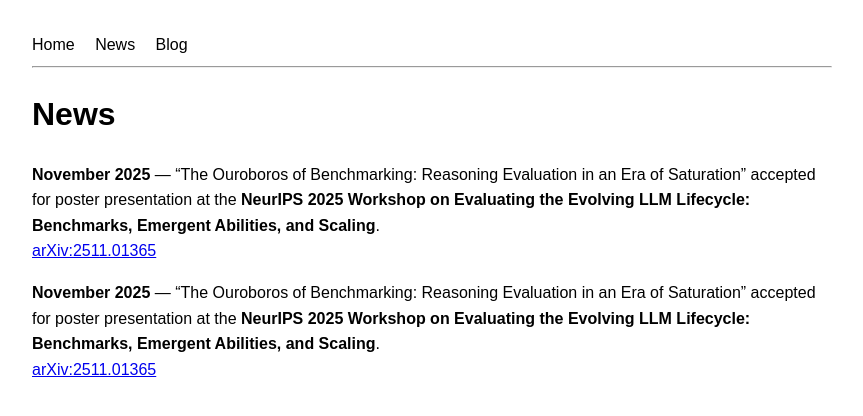
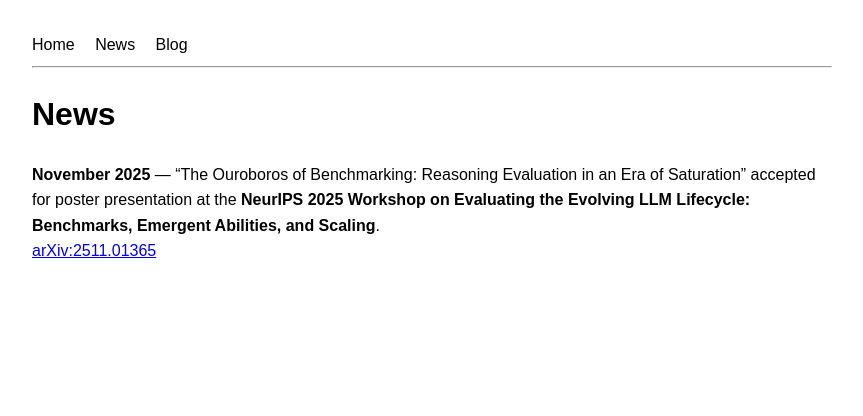
Before and after one commit to ieddeveci/ieddeveci.github.io, a Jekyll site: the page built from news.md, in a window 1280 px wide. Shown: the top 416 px of the page, without its empty margins (208-1071 px from the left). Built offline with Jekyll 4.4.1, drawn with Linux system fonts in a browser that asks for light colours.

Commit message:
Update news.md

```diff
--- a/news.md
+++ b/news.md
@@ -5,6 +5,3 @@ permalink: /news/
 ---
 **November 2025** — “The Ouroboros of Benchmarking: Reasoning Evaluation in an Era of Saturation” accepted for poster presentation at the **NeurIPS 2025 Workshop on Evaluating the Evolving LLM Lifecycle: Benchmarks, Emergent Abilities, and Scaling**.
 [arXiv:2511.01365](https://arxiv.org/abs/2511.01365)
-
-**November 2025** — “The Ouroboros of Benchmarking: Reasoning Evaluation in an Era of Saturation” accepted for poster presentation at the **NeurIPS 2025 Workshop on Evaluating the Evolving LLM Lifecycle: Benchmarks, Emergent Abilities, and Scaling**.
-[arXiv:2511.01365](https://arxiv.org/abs/2511.01365)
```
